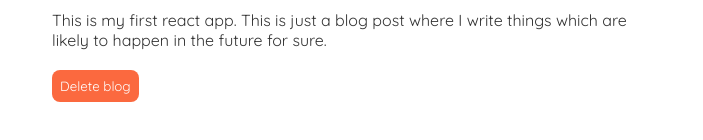
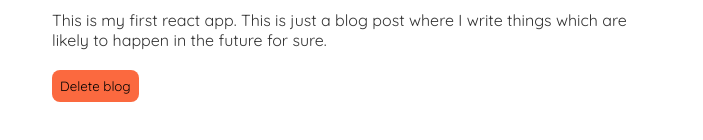
Before and after one commit to PrajilPradeep/hn-blog, a React (Create React App) app: page /blogs/1 in a window 1280 px wide. Shown: the part 196-336 px from the top of the page, without its empty margins (288-991 px from the left). Built offline with nearby package versions, Linux system fonts and the light colour scheme; data requests are answered from the project's data file.

Commit message:
Change blog details button font color

```diff
--- a/src/index.css
+++ b/src/index.css
@@ -89,8 +89,12 @@
   padding: 8px;
   border-radius: 8px;
   border: 0;
-  color:#fff;
+  color:black;
   cursor: pointer;
+}
+
+.blog-details button:hover{
+  color: white;
 }
 
 /* Create new blog */
```
